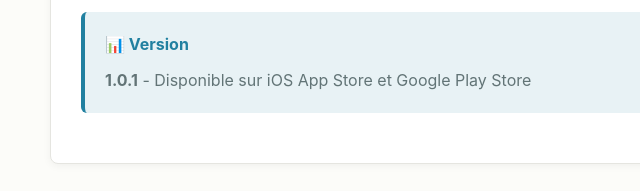
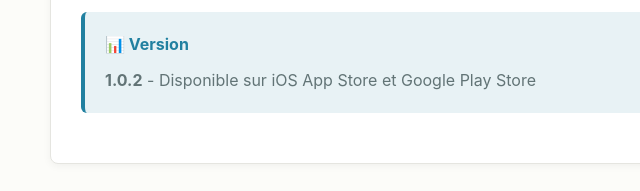
Before and after one commit to jep87/mytetris.github.io, a plain HTML site: page index.html in a window 1280 px wide. Shown: the part 416-607 px from the top of the page, 160-800 px from the left. Drawn offline with Linux system fonts and the light colour scheme.

Commit message:
Update version number from 1.0.1 to 1.0.2

```diff
--- a/index.html
+++ b/index.html
@@ -273,7 +273,7 @@
             </p>
             <div class="info-box">
                 <h4>📊 Version</h4>
-                <p><strong>1.0.1</strong> - Disponible sur iOS App Store et Google Play Store</p>
+                <p><strong>1.0.2</strong> - Disponible sur iOS App Store et Google Play Store</p>
             </div>
         </section>
 
```
